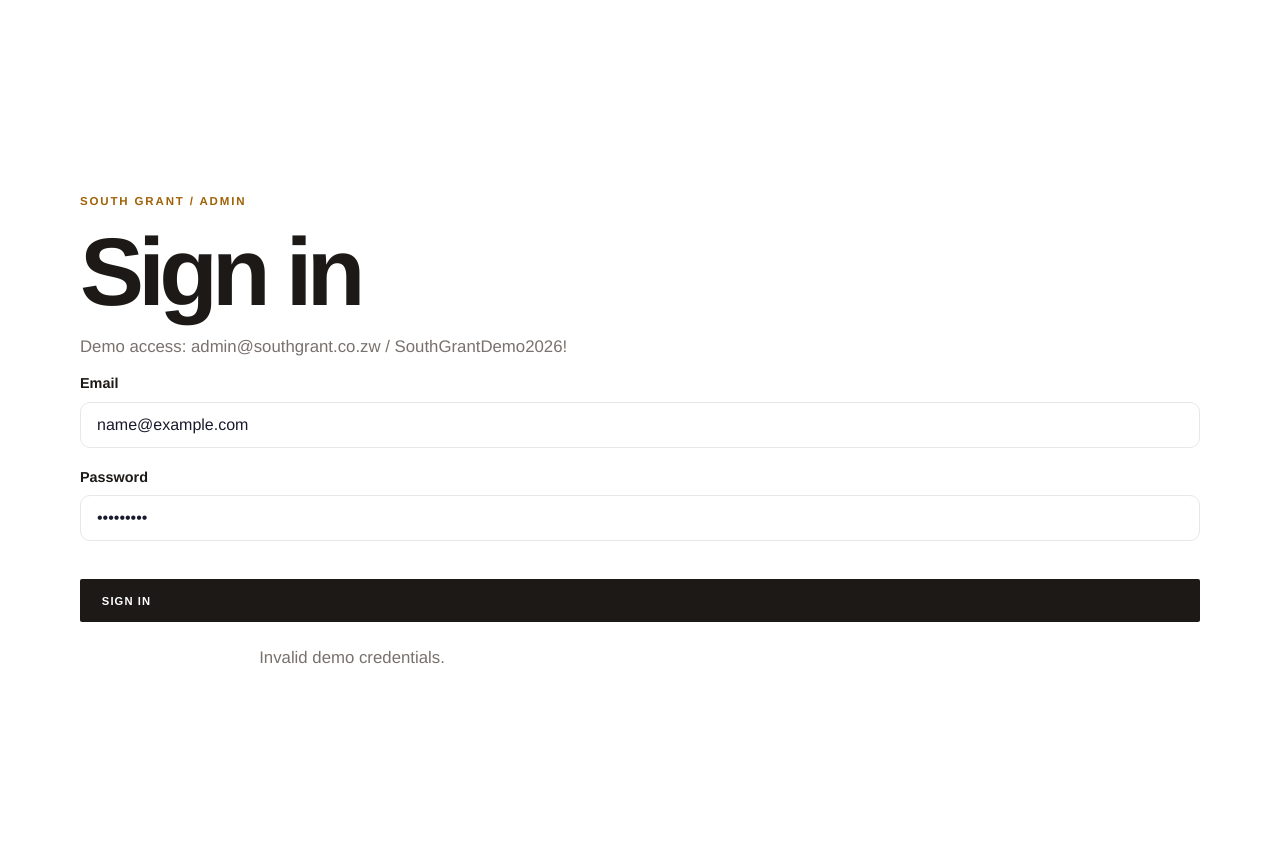
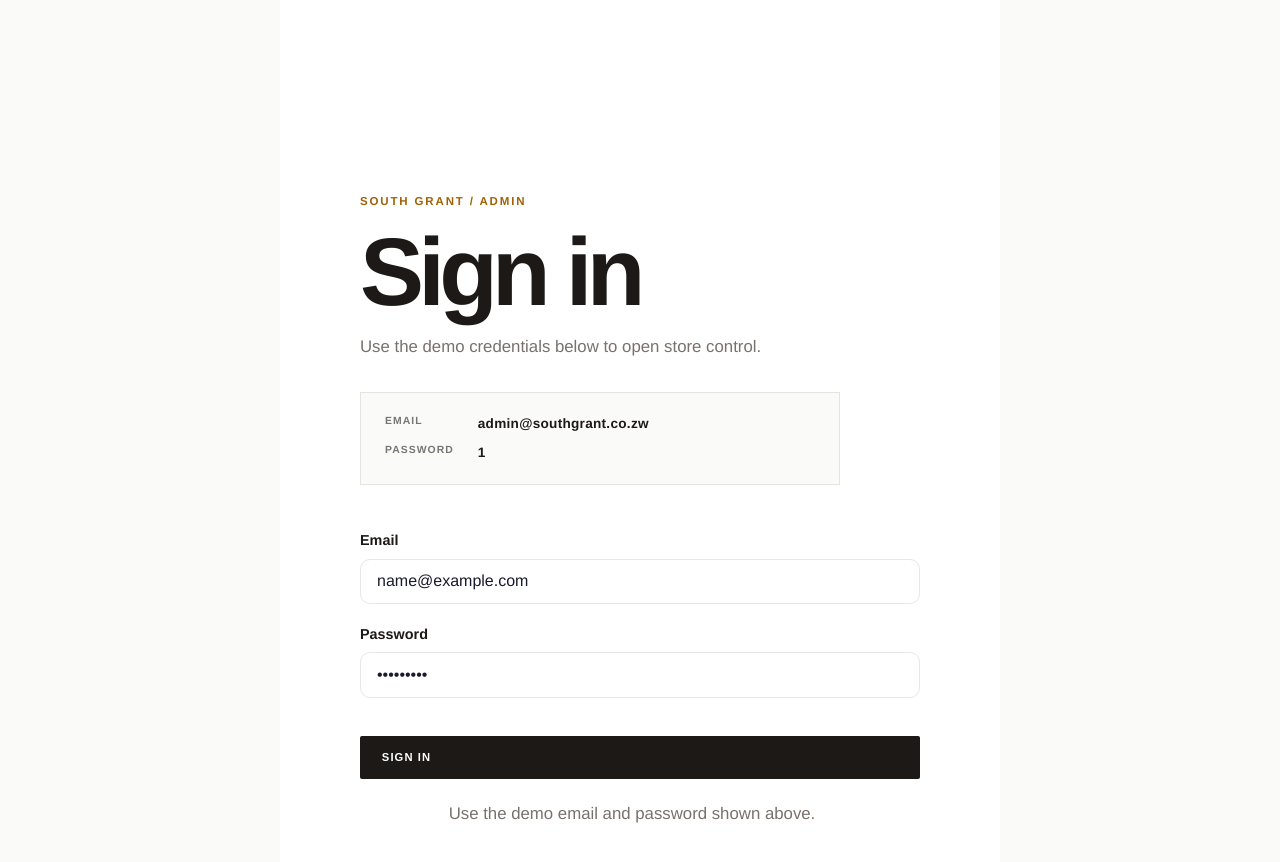
Before and after one commit to NickGwanzura/Lameck, a Next.js app: page /admin/login in a window 1280 px wide. Both pictures are taken after typing "name@example.com", "Sample123" into the empty fields and a click on the button "SIGN IN". Shown: the top 862 px of the page. Built offline with nearby package versions, Linux system fonts and the light colour scheme.

Commit message:
Fix demo admin login credentials

```diff
--- a/app/admin/login/page.js
+++ b/app/admin/login/page.js
@@ -1,3 +1,39 @@
 'use client'
+
 import { useState } from 'react'
-export default function AdminLogin() { const [error,setError]=useState(''); function submit(e){e.preventDefault();const f=new FormData(e.currentTarget);if(f.get('email')==='admin@southgrant.co.zw'&&f.get('password')==='SouthGrantDemo2026!'){document.cookie='sg_admin=demo; path=/';location.href='/admin'}else setError('Invalid demo credentials.')} return <main className="simple-page"><p className="kicker">South Grant / Admin</p><h1>Sign in</h1><p>Demo access: admin@southgrant.co.zw / SouthGrantDemo2026!</p><form className="contact-form" onSubmit={submit}><label>Email</label><input name="email" type="email" required/><label>Password</label><input name="password" type="password" required/><button className="button button-dark" type="submit">Sign in</button><p className="form-status error">{error}</p></form></main> }
+
+const DEMO_EMAIL = 'admin@southgrant.co.zw'
+const DEMO_PASSWORD = '1'
+const LEGACY_PASSWORD = 'SouthGrantDemo2026!'
+
+export default function AdminLogin() {
+  const [error, setError] = useState('')
+
+  function submit(event) {
+    event.preventDefault()
+    const form = new FormData(event.currentTarget)
+    const email = String(form.get('email') || '').trim().toLowerCase()
+    const password = String(form.get('password') || '')
+
+    if (email === DEMO_EMAIL && (password === DEMO_PASSWORD || password === LEGACY_PASSWORD)) {
+      document.cookie = 'sg_admin=demo; Max-Age=86400; Path=/; SameSite=Lax'
+      window.location.assign('/admin')
+      return
+    }
+
+    setError('Use the demo email and password shown above.')
+  }
+
+  return <main className="simple-page admin-login-page">
+    <p className="kicker">South Grant / Admin</p>
+    <h1>Sign in</h1>
+    <p>Use the demo credentials below to open store control.</p>
+    <div className="demo-credentials"><span>Email</span><strong>{DEMO_EMAIL}</strong><span>Password</span><strong>{DEMO_PASSWORD}</strong></div>
+    <form className="contact-form" onSubmit={submit}>
+      <label htmlFor="admin-email">Email</label><input id="admin-email" name="email" type="email" autoComplete="username" required />
+      <label htmlFor="admin-password">Password</label><input id="admin-password" name="password" type="password" autoComplete="current-password" required />
+      <button className="button button-dark" type="submit">Sign in</button>
+      {error && <p className="form-status error" role="alert">{error}</p>}
+    </form>
+  </main>
+}
--- a/styles.css
+++ b/styles.css
@@ -511,6 +511,7 @@
 .filters{flex-wrap:wrap}
 
 @media(max-width:620px){.casora-header .mobile-menu-toggle{position:absolute;left:104px;top:50%;transform:translateY(-50%)}}
+.admin-login-page{max-width:720px;margin:0 auto}.demo-credentials{display:grid;grid-template-columns:auto 1fr;gap:.45rem 1.5rem;max-width:30rem;margin:2rem 0;padding:1.25rem 1.5rem;border:1px solid #e5e4df;background:#fafaf9}.demo-credentials span{color:#777771;font-size:.65rem;font-weight:700;letter-spacing:.1em;text-transform:uppercase}.demo-credentials strong{font-size:.85rem;font-weight:600;letter-spacing:.02em}
 .collection-landing-card.category-refrigerators{background-image:url('https://images.unsplash.com/photo-1571175443880-49e1d25b2bc5?auto=format&fit=crop&w=1000&q=80')}.collection-landing-card.category-freezers{background-image:url('https://images.unsplash.com/photo-1584568694244-14fbdf83bd30?auto=format&fit=crop&w=1000&q=80')}.collection-landing-card.category-tv{background-image:url('https://images.unsplash.com/photo-1593359677879-a4bb92f829d1?auto=format&fit=crop&w=1000&q=80')}.collection-landing-card.category-phones{background-image:url('https://images.unsplash.com/photo-1511707171634-5f897ff02aa9?auto=format&fit=crop&w=1000&q=80')}.collection-landing-card.category-solar{background-image:url('https://images.unsplash.com/photo-1509391366360-2e959784a276?auto=format&fit=crop&w=1000&q=80')}.image-freezer{background-image:url('https://images.unsplash.com/photo-1584568694244-14fbdf83bd30?auto=format&fit=crop&w=700&q=80')}.image-tv{background-image:url('https://images.unsplash.com/photo-1593359677879-a4bb92f829d1?auto=format&fit=crop&w=700&q=80')}.image-phone{background-image:url('https://images.unsplash.com/photo-1511707171634-5f897ff02aa9?auto=format&fit=crop&w=700&q=80')}.image-solar{background-image:url('https://images.unsplash.com/photo-1509391366360-2e959784a276?auto=format&fit=crop&w=700&q=80')}
 .collection.category-refrigerators{background-image:linear-gradient(0deg,#1c191aaa,transparent),url('https://images.unsplash.com/photo-1571175443880-49e1d25b2bc5?auto=format&fit=crop&w=900&q=80')}.collection.category-freezers{background-image:linear-gradient(0deg,#1c191aaa,transparent),url('https://images.unsplash.com/photo-1584568694244-14fbdf83bd30?auto=format&fit=crop&w=900&q=80')}.collection.category-tv{background-image:linear-gradient(0deg,#1c191aaa,transparent),url('https://images.unsplash.com/photo-1593359677879-a4bb92f829d1?auto=format&fit=crop&w=900&q=80')}.collection.category-phones{background-image:linear-gradient(0deg,#1c191aaa,transparent),url('https://images.unsplash.com/photo-1511707171634-5f897ff02aa9?auto=format&fit=crop&w=900&q=80')}.collection.category-solar{background-image:linear-gradient(0deg,#1c191aaa,transparent),url('https://images.unsplash.com/photo-1509391366360-2e959784a276?auto=format&fit=crop&w=900&q=80')}
 .header-admin-link{display:inline-flex;align-items:center;justify-content:center;min-height:44px;padding:0 .8rem;border:1px solid var(--ink);color:var(--ink);font-size:.65rem;font-weight:600;letter-spacing:.08em;text-transform:uppercase;transition:background .2s ease,color .2s ease}.header-admin-link:hover,.header-admin-link:focus-visible{background:var(--ink);color:#fff}
```
